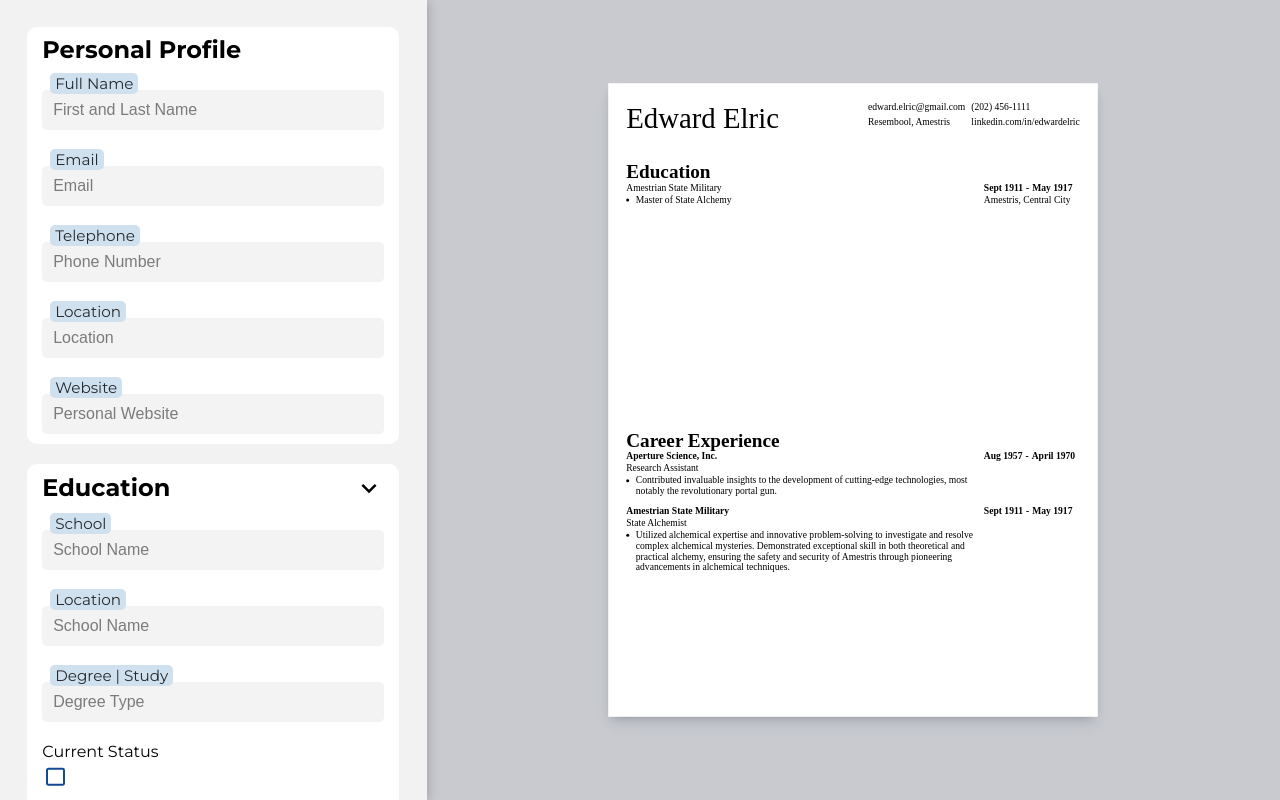
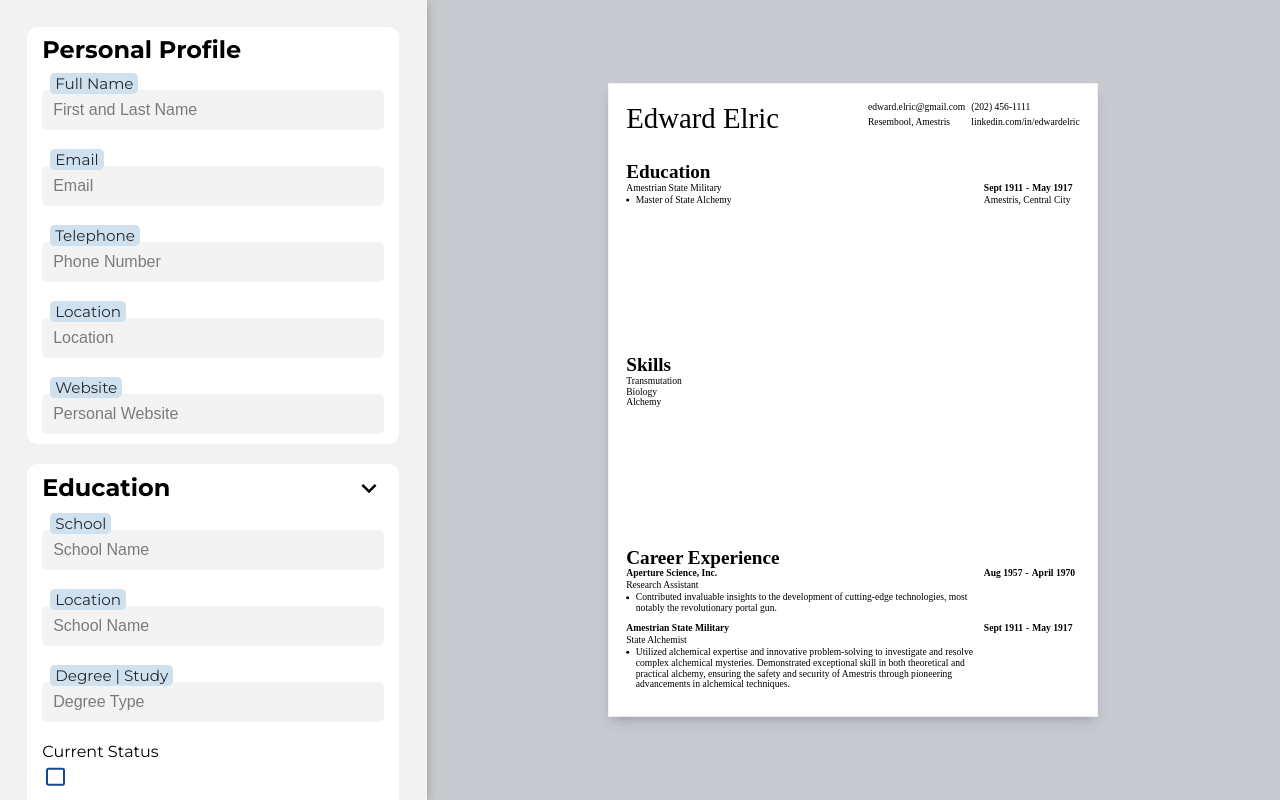
Before and after one commit to NovaCat35/cv-generator, a React (Vite) app: page / in a window 1280 px wide. Built offline with nearby package versions, Linux system fonts and the light colour scheme.

Commit message:
Setup resume and navbar to show skill-info section

```diff
--- a/src/App.tsx
+++ b/src/App.tsx
@@ -3,6 +3,7 @@ import GeneralForm from "./components/GeneralForm.tsx";
 import ResumePreview from "./components/ResumePreview.tsx";
 import EducationForm from "./components/EducationForm.tsx";
 import ExperienceForm from "./components/ExperienceForm.tsx";
+import SkillForm from "./components/SkillForm.tsx";
 import "./styles/App.scss";
 import "./styles/mainForms.scss";
 import "./styles/resumePreview.scss";
@@ -25,6 +26,12 @@ export interface Education {
 	startDate: string;
 	endDate?: string;
 }
+
+export interface SkillItem {
+	id: string;
+	skill: string;
+}
+export interface Skills extends Array<SkillItem> {}
 
 export interface ExperienceItem {
 	id: string;
@@ -67,24 +74,30 @@ function App() {
 		endDate: "May 1917",
 	});
 
+	const [skills, setSkills] = useState<Skills>([
+		{id: 'nova789', skill: 'Transmutation'},
+		{id:'efg456', skill:'Biology'},
+		{id:'han23', skill:'Alchemy'},
+	])
+
 	const [experience, setExperience] = useState<Experience>([
 		{
-			id: 'abc123',
+			id: "abc123",
 			company: "Aperture Science, Inc.",
 			position: "Research Assistant",
-			location: 'USA',
+			location: "USA",
 			description: "Contributed invaluable insights to the development of cutting-edge technologies, most notably the revolutionary portal gun.",
 			startDate: "Aug 1957",
 			endDate: "April 1970",
 		},
 		{
-			id: 'pwd888',
+			id: "pwd888",
 			company: "Amestrian State Military",
 			position: "State Alchemist",
-			location: 'Amestris, Central City',
+			location: "Amestris, Central City",
 			description: "Utilized alchemical expertise and innovative problem-solving to investigate and resolve complex alchemical mysteries. Demonstrated exceptional skill in both theoretical and practical alchemy, ensuring the safety and security of Amestris through pioneering advancements in alchemical techniques.",
 			startDate: "Sept 1911",
-			endDate: "May 1917"
+			endDate: "May 1917",
 		},
 	]);
 
@@ -92,8 +105,7 @@ function App() {
 	const [activeIndex, setActiveIndex] = useState(0); // This is for keeping track of active expanded forms
 
 	/**
-	 * This handleChange function covers the dynamic inputs from each component 'Forms'.
-	 * While the setState and currState is the parameters unique to each form component, this function is reusable in this regard.
+	 * While the setState and currState is the parameters unique to each 'form' component, this function is made for reusability.
 	 * Thus, we can change the different states without having to create multiple handleChange for each 'form' component.
 	 * */
 	const handleChange = ({ value, keyName, setState, currState }: HandleChange) => {
@@ -105,40 +117,42 @@ function App() {
 	 * */
 	const updateInfoList = ({ setState, currState, newElement }: HandleListChange) => {
 		let foundId = false;
-
 		// Map through the current state to find and update the object with matching id
-		const updatedState = currState.map(exp => {
-			console.log(`exp: ${exp}`)
-			console.log(`newExp: ${newElement}`)
-			if(exp.id == newElement.id){
+		const updatedState = currState.map((exp) => {
+			if (exp.id == newElement.id) {
 				foundId = true;
 				return newElement; // Update the matching object
 			}
 			return exp; // Keep other objects unchanged
-		})
+		});
 		// If no matching id was found, add the newElement to the state
-		if(!foundId) {
+		if (!foundId) {
 			updatedState.push(newElement);
 		}
-
-    // Set the updated state
-    setState(updatedState);
+		// Set the updated state
+		setState(updatedState);
 	};
 
-	const removeIDFromList = (targetId : string) => {
-		const filterExpList = experience.filter(exp => exp.id !== targetId)
+	/**
+	 * @param targetId
+	 * Targets the experience and skills setState so that we can remove specific elements base on ID
+	 */
+	const removeIDFromList = (targetId: string) => {
+		const filterExpList = experience.filter((exp) => exp.id !== targetId);
 		setExperience(filterExpList);
-	}
+	};
+
 
 	return (
 		<>
 			<div className={isPreviewActive ? "main-forms-container hidden" : "main-forms-container"}>
 				<GeneralForm onChange={handleChange} currState={person} setState={setPerson} />
-				<EducationForm isActive={activeIndex === 0} onExpand={(param) => setActiveIndex(param)}  onChange={handleChange} currState={education} setState={setEducation} />
-				<ExperienceForm isActive={activeIndex === 1} onExpand={(param) => setActiveIndex(param)} handleSubmitChange={updateInfoList} handleRemoveChange={removeIDFromList} currState={experience} setState={setExperience} />
+				<EducationForm isActive={activeIndex === 0} onExpand={(param) => setActiveIndex(param)} onChange={handleChange} currState={education} setState={setEducation} />
+				<SkillForm isActive={activeIndex === 1} onExpand={(param) => setActiveIndex(param)} handleSubmitChange={updateInfoList} handleRemoveChange={removeIDFromList} currState={skills} setState={setSkills} />
+				<ExperienceForm isActive={activeIndex === 2} onExpand={(param) => setActiveIndex(param)} handleSubmitChange={updateInfoList} handleRemoveChange={removeIDFromList} currState={experience} setState={setExperience} />
 			</div>
 			<div className="resume-preview">
-				<ResumePreview personInfo={person} educationInfo={education} experienceInfo={experience} />
+				<ResumePreview personInfo={person} educationInfo={education} skillInfo={skills} experienceInfo={experience} />
 			</div>
 			<button
 				className={isPreviewActive ? "previewBtn active" : "previewBtn"}
--- a/src/components/EducationForm.tsx
+++ b/src/components/EducationForm.tsx
@@ -2,7 +2,7 @@ import { Input } from "./Input.tsx";
 import { InputDate } from "./InputDate.tsx";
 import { Education, HandleChange } from "../App.tsx";
 import { useState } from "react";
-import ExpandSVG from "../assets/expand.svg";
+import Header from './Header.tsx'
 import DisableDate from "./DisableDate.tsx";
 
 interface EducationFormProps {
@@ -29,10 +29,7 @@ export default function EducationForm({ isActive, onExpand, onChange, setState,
 
 	return (
 		<div className={isActive ? 'form-container active' : 'form-container'}>
-			<div className="head">
-				<h1>Education</h1>
-				<button className={isActive ? 'expandBtn active' : 'expandBtn'} onClick={handleExpandClick}><img src={ExpandSVG} alt="expand icon"/></button>
-			</div>
+			<Header name='Education' isActive={isActive} handleExpandClick={handleExpandClick}/>
 			<form action="">
 				<Input label="School" keyName="school" placeholder="School Name" onChange={onChange} setState={setState} currState={currState} />
 				<Input label="Location" keyName="location" placeholder="School Name" onChange={onChange} setState={setState} currState={currState} />
--- a/src/components/ExperienceForm.tsx
+++ b/src/components/ExperienceForm.tsx
@@ -3,7 +3,7 @@ import { Input } from "./Input.tsx";
 import { HandleListChange, Experience, ExperienceItem, HandleChange } from "../App.tsx";
 import { InputDate } from "./InputDate.tsx";
 import DisableDate from "./DisableDate.tsx";
-import ExpandSVG from "../assets/expand.svg";
+import Header from './Header.tsx'
 import CloseSVG from "../assets/close.svg"
 import { v4 as uuidv4 } from 'uuid';
 
@@ -49,9 +49,9 @@ export default function ExperienceForm({ isActive, onExpand, handleSubmitChange,
 	const handleToggle = (e: React.ChangeEvent<HTMLInputElement>) => {
 		setIsChecked(e.target.checked);
 	};
-	// Handles the expand/collapse btns by setting the curr index to expand on or -1 to collapse
+	// Handles the expand/collapse btns by collapsing current component if already active, otherwise expand!
 	const handleExpandClick = () => {
-		isActive ? onExpand(-1) : onExpand(1);
+		isActive ? onExpand(-1) : onExpand(2);
 	};
 
 	/**
@@ -88,7 +88,6 @@ export default function ExperienceForm({ isActive, onExpand, handleSubmitChange,
 		 * Typescript getting type error, saying 'getAttribute('id') can return a string or null.'
 		 * Thus, I need to explicitly check if targetID is not null
 		 * */
-		console.log('HEYYYY')
 		if (targetID !== null) {
 			handleRemoveChange(targetID);
 	  } else {
@@ -98,12 +97,7 @@ export default function ExperienceForm({ isActive, onExpand, handleSubmitChange,
 
 	return (
 		<div className={isActive ? "form-container active" : "form-container"}>
-			<div className="head">
-				<h1>Experience</h1>
-				<button className={isActive ? "expandBtn active" : "expandBtn"} onClick={handleExpandClick}>
-					<img src={ExpandSVG} alt="expand icon" />
-				</button>
-			</div>
+			<Header name='Experience' isActive={isActive} handleExpandClick={handleExpandClick}/>
 			{showForm ? (
 				<form onSubmit={handleSubmit}>
 					<Input label="Company Name" keyName="company" placeholder="Company Name" onChange={onChange} setState={setState} currState={currState} propValue={currExp.company}/>
--- /dev/null
+++ b/src/components/Header.tsx
@@ -0,0 +1,18 @@
+import ExpandSVG from "../assets/expand.svg";
+
+interface HeaderProps {
+	name: string;
+	isActive: boolean;
+	handleExpandClick: () => void;
+}
+
+export default function Header({ name, isActive, handleExpandClick }: HeaderProps) {
+	return (
+		<div className="head">
+			<h1>{name}</h1>
+			<button className={isActive ? "expandBtn active" : "expandBtn"} onClick={handleExpandClick}>
+				<img src={ExpandSVG} alt="expand icon" />
+			</button>
+		</div>
+	);
+}
--- a/src/components/ResumePreview.tsx
+++ b/src/components/ResumePreview.tsx
@@ -1,12 +1,13 @@
-import { Person, Education, Experience, ExperienceItem } from "../App.tsx";
+import { Person, Education, Experience, Skills, ExperienceItem, SkillItem } from "../App.tsx";
 import { v4 as uuidv4 } from 'uuid';
 
 interface ResumePreviewProps {
 	personInfo: Person;
 	educationInfo: Education;
+	skillInfo: Skills;
 	experienceInfo: Experience;
 }
-export default function ResumePreview({ personInfo, educationInfo, experienceInfo }: ResumePreviewProps) {
+export default function ResumePreview({ personInfo, educationInfo, skillInfo, experienceInfo }: ResumePreviewProps) {
 	return (
 		<div className='resume-container'>
 			<header>
@@ -31,6 +32,12 @@ export default function ResumePreview({ personInfo, educationInfo, experienceInf
 						<div className="location">{educationInfo.location}</div>
 					</div>
 				</div>
+				<div className='skill-container'>
+					<h1>Skills</h1>
+					{skillInfo.map((info: SkillItem) => (
+						<div className="skill-detail">{info.skill}</div>
+					))}
+				</div>
 				<div className="experience-container">
 					<h1>Career Experience</h1>
 					{experienceInfo.map((experience : ExperienceItem, index: number) => (
--- /dev/null
+++ b/src/components/SkillForm.tsx
@@ -0,0 +1,37 @@
+import Header from "./Header.tsx";
+import {HandleListChange, Skills} from "../App.tsx";
+
+interface SkillFormProps {
+	isActive: boolean;
+	onExpand: (param: number) => void;
+   handleSubmitChange: (data: HandleListChange) => void;
+   handleRemoveChange: (targetId: string) => void;
+	currState: Skills;
+	setState: React.Dispatch<React.SetStateAction<any>>;
+}
+
+export default function SkillForm({ isActive, onExpand, handleSubmitChange, handleRemoveChange, setState, currState }: SkillFormProps) {
+	// Handles the expand/collapse btns by setting the curr index to expand on or -1 to collapse
+	const handleExpandClick = () => {
+		isActive ? onExpand(-1) : onExpand(1);
+	};
+
+   const handleSubmit = (e: React.FormEvent) => {
+
+   }
+
+	return (
+		<div className={isActive ? "form-container active" : "form-container"}>
+			<Header name="Skills" isActive={isActive} handleExpandClick={handleExpandClick} />
+         <div className='main-skill-container'>
+            {/* Add individual skills down below */}
+            <div className='skill-list-container'>
+            </div>
+            <form className='skill-input-container' onSubmit={handleSubmit}>
+               <input type="text" required/>
+               <button type="submit">Add</button>
+            </form>
+         </div>
+		</div>
+	);
+}
```
Also changed, not shown: 1 other file (tests, documents, lock files or other folders).
